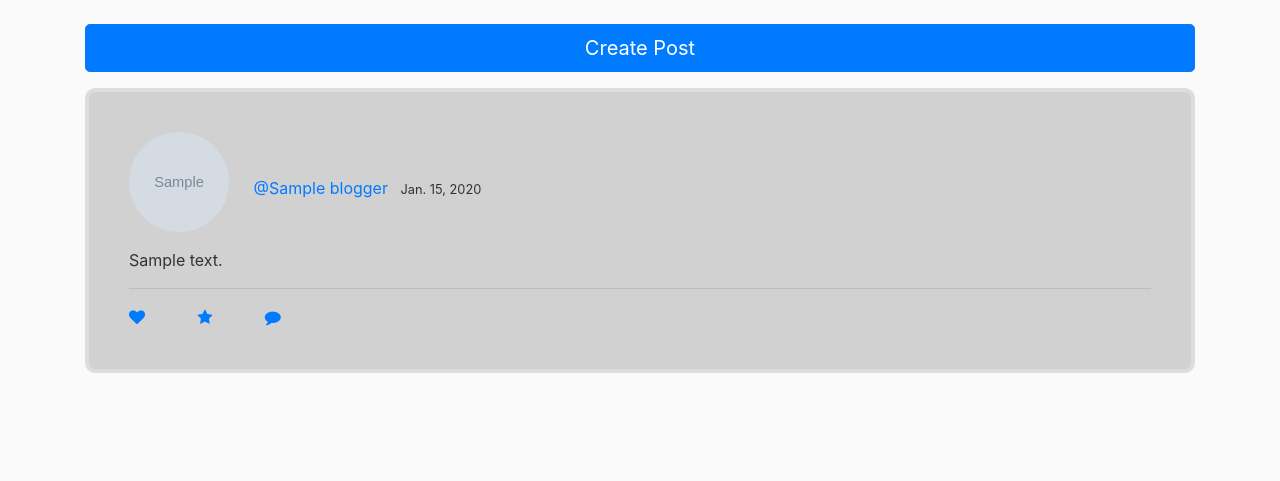
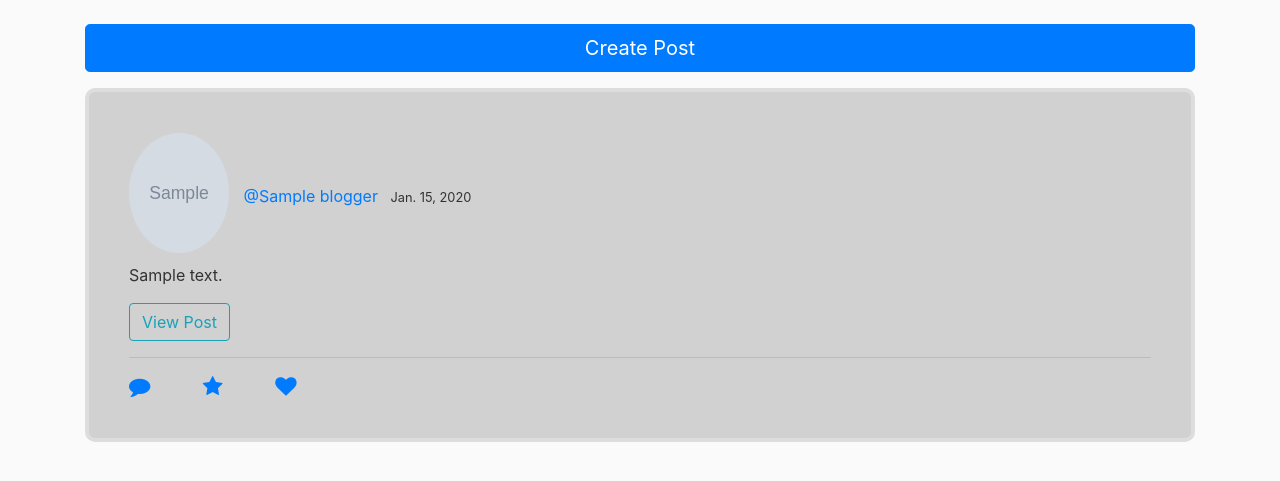
Before and after one commit to CleoMugs/memes, a Django app: template accounts/templates/accounts/home.html in a window 1280 px wide. Shown: the part 56-537 px from the top of the page. Run offline with Django 3.2, Linux system fonts and the light colour scheme; the template is opened without the code that fills it: most values are stand-ins (such as "Sample title", 1, 10 or a date in 2020); grey boxes marked "Sample" are stand-in pictures; some libraries are stand-ins or nearby versions.

Commit message:
added view-post-url

```diff
--- a/accounts/models.py
+++ b/accounts/models.py
@@ -37,10 +37,10 @@ class Post(models.Model):
 	def __str__(self):
 		return str(self.id)
 
-	'''
+
 	def get_absolute_url(self):
 		return reverse('post-detail', kwargs={'pk': self.pk})
-	'''
+
 
 class Comment(models.Model):
 	content = models.TextField()
--- a/accounts/static/accounts/base.css
+++ b/accounts/static/accounts/base.css
@@ -68,10 +68,11 @@ a.article-title:hover  {
 	vertical-align: middle;
 }
 .account-img  {
-	height: 100px;
+	height: 120px;
 	width: 100px;
-	margin-right: 20px;
-	margin-bottom: 16px;
+	margin-right: 10px;
+	margin-top: 1px;
+	margin-bottom: 10px;
 }
 
 .account-heading  {
--- a/accounts/templates/accounts/home.html
+++ b/accounts/templates/accounts/home.html
@@ -33,10 +33,14 @@
 	    		<small class="card-title">{{ post.date_created|date:"N d, Y" }}</small>
 
 	    		<p class="card-text">{{ post.content }}</p>
+	    		<div class="form-group justify-content-end">
+					<a class="btn btn-outline-info" href="{% url 'post-detail' post.id %}">View Post</a>
+				</div>
 	  			<hr>
-	    		<a class="mr-5" href=""><i class="fa fa-heart" aria-hidden="true"></i></a>
-	    		<a class="mr-5" href=""><i class="fa fa-star" aria-hidden="true"></i></a>
-				<a class="mr-5" href=""><i class="fa fa-comment" aria-hidden="true"></i></a>
+	  			<a class="mr-5" href=""><i class="fa fa-comment fa-lg" aria-hidden="true"></i></a>
+	    		<a class="mr-5" href=""><i class="fa fa-star fa-lg" aria-hidden="true"></i></a>
+	    		<a class="mr-5" href=""><i class="fa fa-heart fa-lg" aria-hidden="true"></i></a>
+
 	  		</div>
 		</div>
 
--- a/accounts/urls.py
+++ b/accounts/urls.py
@@ -1,11 +1,12 @@
 from django.urls import path
-from .views import PostListView, PostDetailView, PostCreateView
+from .views import PostListView, PostDetailView, PostCreateView, PostDeleteView
 from . import views
 
 urlpatterns = [
     path('', PostListView.as_view(), name='accounts-home'),
     path('post/<int:pk>/', PostDetailView.as_view(), name='post-detail'),
     path('post/new/', PostCreateView.as_view(), name='post-create'),
+    path('post/<int:pk>/delete/', PostDeleteView.as_view(), name='post-delete'),
     path('about/', views.about, name='accounts-about'),
 
 
```
Also changed, not shown: accounts/api/urls.py (+4 -4 lines), accounts/templates/accounts/post_confirm_delete.html (added, +18 -0 lines), accounts/views.py (+19 -2 lines), db.sqlite3.
